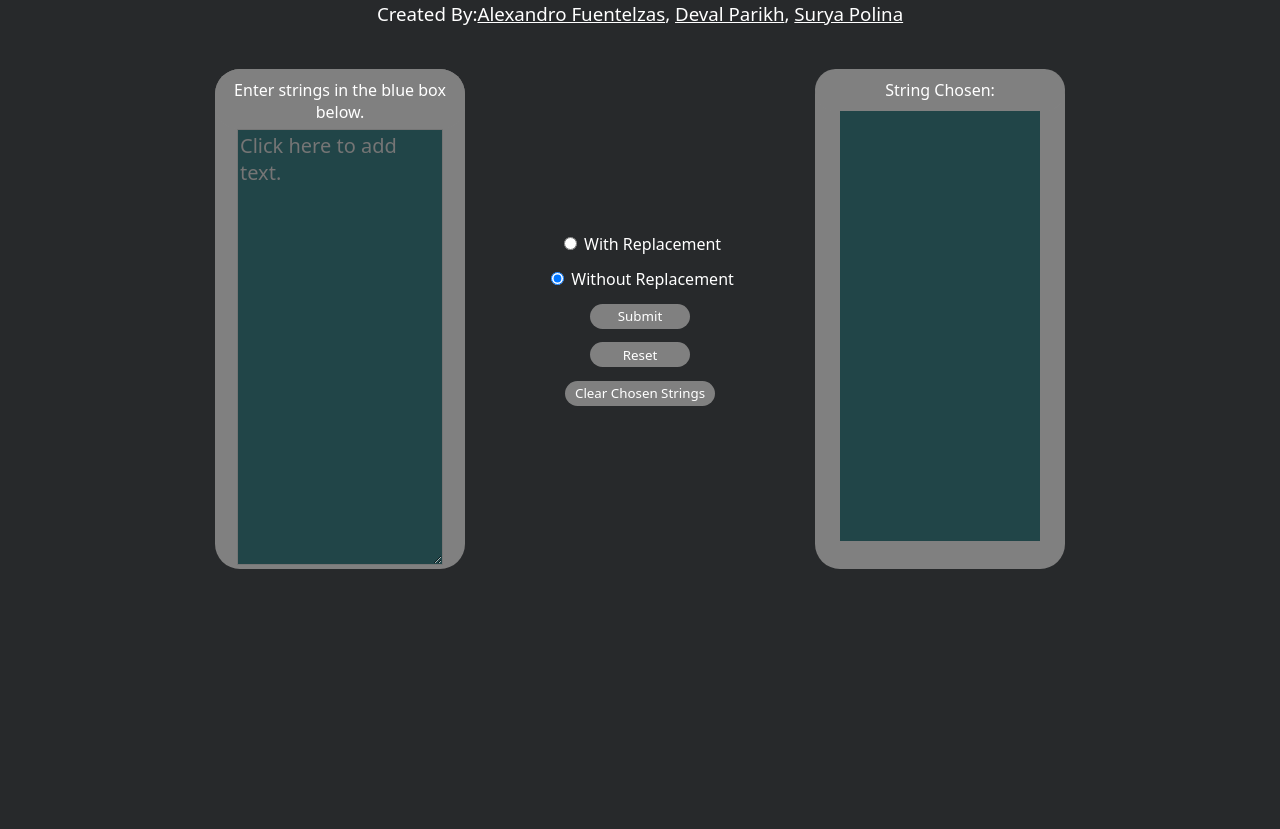
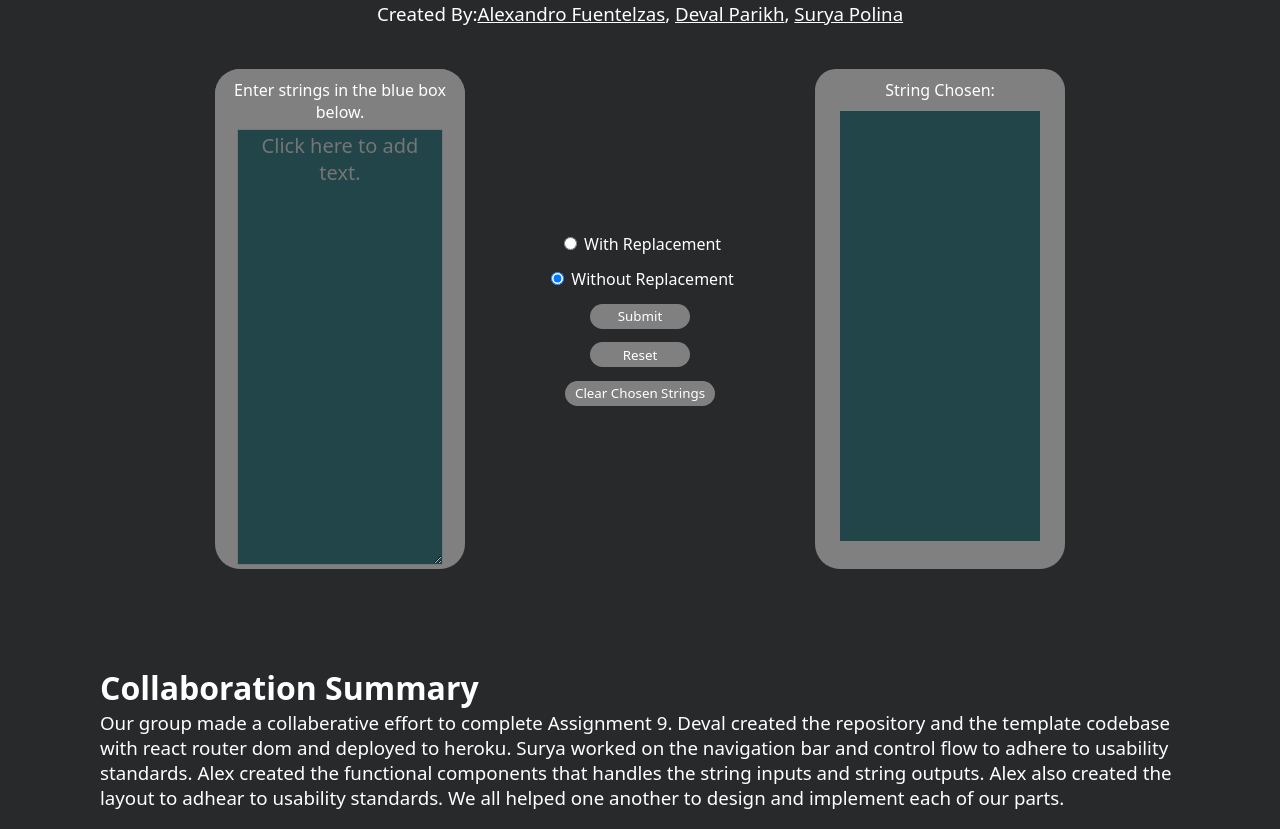
Before and after one commit to devalparikh/swe432_react_apps, a React (Create React App) app in the folder swe432_react_client/: page /assignment9 in a window 1280 px wide. Shown: the part 221-1050 px from the top of the page. Before the commit the page ends 815 px from the top, so only its background shows below. Built offline with nearby package versions, Linux system fonts and the light colour scheme; the HTML template or start-up script is replaced by a standard one.

Commit message:
collaborative summary

```diff
--- a/swe432_react_client/src/components/assignment9_app/Assignment9.css
+++ b/swe432_react_client/src/components/assignment9_app/Assignment9.css
@@ -51,6 +51,7 @@
     display: flex;
     flex-direction: column;
     align-items: center;
+    text-align: center;
     font-size: 20px;
     font-weight: 500;
 }
--- a/swe432_react_client/src/components/assignment9_app/Assignment9.tsx
+++ b/swe432_react_client/src/components/assignment9_app/Assignment9.tsx
@@ -85,6 +85,19 @@ export function Assignment9() {
           <StringDisplay currentStrings={storedStrings} randomString={currStr} />
         </div>
       </div>
+      <div className="subsection">
+        <h1>
+          Collaboration Summary
+        </h1>
+        <h3>
+          Our group made a collaberative effort to complete Assignment 9.
+          Deval created the repository and the template codebase with react router dom and deployed to heroku.
+          Surya worked on the navigation bar and control flow to adhere to usability standards.
+          Alex created the functional components that handles the string inputs and string outputs.
+          Alex also created the layout to adhear to usability standards.
+          We all helped one another to design and implement each of our parts.
+        </h3>
+      </div>
     </div>
   );
 }
```
